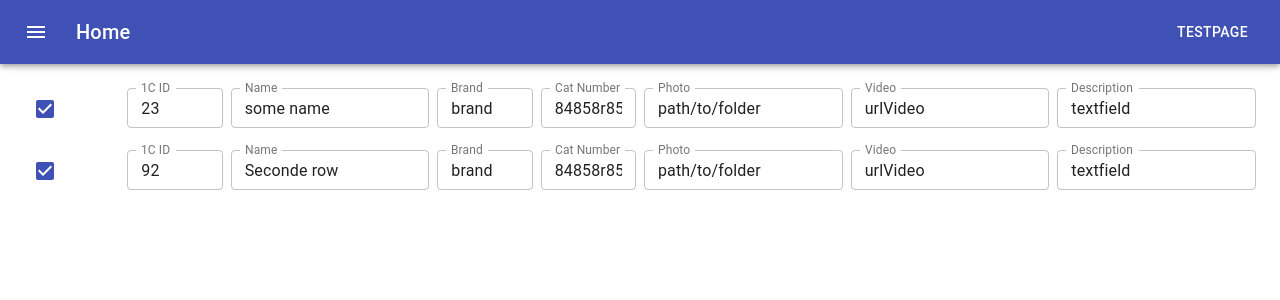
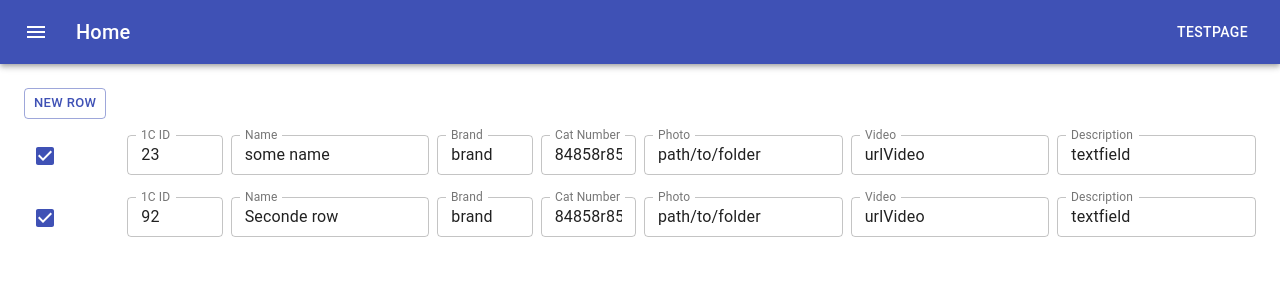
Before and after one commit to mikohan/vasya-interface, a React (Create React App) app: page / in a window 1280 px wide. Shown: the top 300 px of the page. Built offline with nearby package versions, Linux system fonts and the light colour scheme.

Commit message:
Added disable button

```diff
--- a/src/components/MainTable.tsx
+++ b/src/components/MainTable.tsx
@@ -1,6 +1,7 @@
 import React, { useState } from 'react';
 import Grid from '@material-ui/core/Grid';
 import RowForm from './RowForm';
+import { Button } from '@material-ui/core';
 
 export interface IRow {
   oneCId: number;
@@ -33,13 +34,49 @@ export default function MainTable() {
       desc: 'textfield',
     },
   ];
-  const [rows, setRows] = useState(initRow);
+
+  const [myRows, setMyRows] = useState<IRow[]>(initRow);
+
+  const [disabledButton, setDisabledButton] = useState<boolean>(false);
+
+  const handleDisabled = () => {
+    setDisabledButton(myRows.some((row: IRow) => row.oneCId === 0));
+  };
+  const emptyRow: IRow = {
+    oneCId: 0,
+    name: '',
+    brand: '',
+    catNumber: '',
+    photo: '',
+    video: '',
+    desc: '',
+  };
+
+  const addNewRow = () => {
+    setMyRows([...myRows, emptyRow]);
+    setDisabledButton(true);
+  };
 
   return (
     <Grid container spacing={2}>
       <Grid item xs={12}>
-        {rows.map((row: IRow) => (
-          <RowForm key={row.oneCId} row={row} />
+        <Button
+          onClick={addNewRow}
+          variant="outlined"
+          size="small"
+          color="primary"
+          disabled={disabledButton}
+        >
+          New Row
+        </Button>
+      </Grid>
+      <Grid item xs={12}>
+        {myRows.map((row: IRow) => (
+          <RowForm
+            key={row.oneCId}
+            row={row}
+            setDisabledButton={setDisabledButton}
+          />
         ))}
       </Grid>
     </Grid>
--- a/src/components/RowForm.tsx
+++ b/src/components/RowForm.tsx
@@ -15,9 +15,10 @@ const useStyles = makeStyles((theme: Theme) =>
 
 interface IProps {
   row: IRow;
+  setDisabledButton: React.Dispatch<React.SetStateAction<boolean>>;
 }
 
-export default function BasicTextFields({ row }: IProps) {
+export default function Row({ row, setDisabledButton }: IProps) {
   const classes = useStyles();
 
   const [oneCId, setOneCId] = useState<number>(0);
@@ -40,6 +41,7 @@ export default function BasicTextFields({ row }: IProps) {
 
   const handleChangeOneC = (event: React.ChangeEvent<HTMLInputElement>) => {
     setOneCId(parseInt(event.target.value));
+    setDisabledButton(false);
   };
   const handleChangeName = (event: React.ChangeEvent<HTMLInputElement>) => {
     setName(event.target.value);
```
Also changed, not shown: 1 other file (tests, documents, lock files or other folders).
